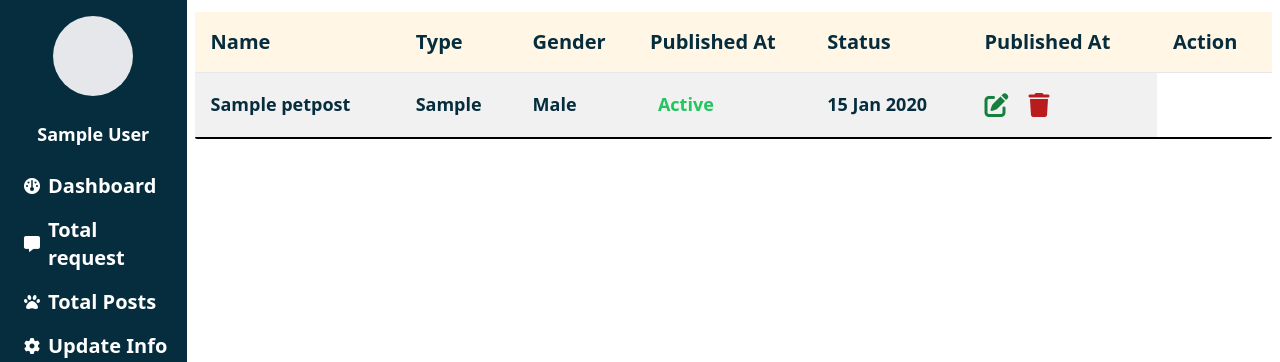
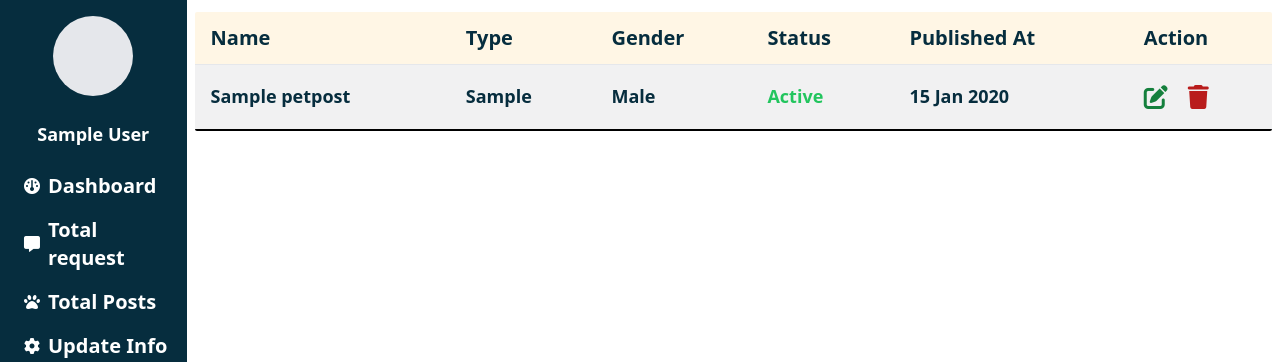
Before and after one commit to fahim-muntasir/petadoption, a Django app: page /totalPets/ in a window 1280 px wide. Shown: the part 106-468 px from the top of the page. Run offline with Django 5.2, Linux system fonts and the light colour scheme; a user stored in the database is signed in; tables that the repository leaves empty hold one stand-in row (values such as "Sample post"); some libraries are stand-ins or nearby versions.

Commit message:
fixed totalpets table layout

```diff
--- a/templates/Dashboard/TotalPets.html
+++ b/templates/Dashboard/TotalPets.html
@@ -7,7 +7,7 @@
 {% block content %}
   <div class="flex min-h-screen relative">
     <button id="toggleButton" class="fixed top-1/2 left-0 z-40 py-28 px-[2px] text-white bg-[#062d3e] rounded-r-md md:hidden transform -translate-y-1/2 transition-all duration-300" onclick="toggleDrawer()">
-      <i id="toggleIcon" class="fa-solid fa-caret-down transform -rotate-90"></i>
+      <i class="fa-solid fa-caret-down transform -rotate-90"></i>
     </button>
 
     <!-- Sidebar -->
@@ -49,16 +49,13 @@
                 <thead class="bg-[#fff6e5]">
                   <tr>
                     <th class="p-4 border-b border-blue-gray-100">
-                      <p class="block font-sans lg:text-xl  antialiased font-bold leading-none text-[#062d3e]">Name</p>
+                      <p class="block font-sans text-xl antialiased font-bold leading-none text-[#062d3e]">Name</p>
                     </th>
                     <th class="p-4 border-b border-blue-gray-100 bg-blue-gray-50">
-                      <p class="block font-sans lg:text-xl  antialiased font-bold leading-none text-[#062d3e]">Type</p>
+                      <p class="block font-sans text-xl antialiased font-bold leading-none text-[#062d3e]">Type</p>
                     </th>
                     <th class="p-4 border-b border-blue-gray-100 bg-blue-gray-50">
-                      <p class="block font-sans lg:text-xl  antialiased font-bold leading-none text-[#062d3e]">Gender</p>
-                    </th>
-                    <th class="p-2 border-b border-blue-gray-100 bg-blue-gray-50">
-                      <p class="block font-sans lg:text-xl  antialiased font-bold leading-none text-[#062d3e]">Published At</p>
+                      <p class="block font-sans text-xl antialiased font-bold leading-none text-[#062d3e]">Gender</p>
                     </th>
                     <th class="p-4 border-b border-blue-gray-100 bg-blue-gray-50">
                       <p class="block font-sans text-xl antialiased font-bold leading-none text-[#062d3e]">Status</p>
```
